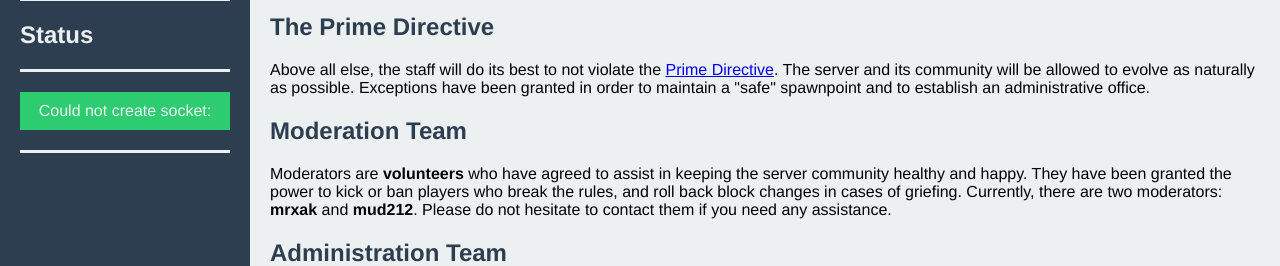
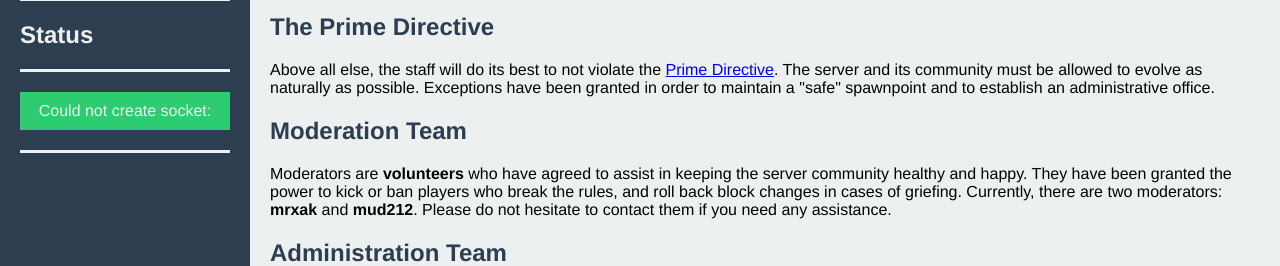
Before and after one commit to prophile/minecraft.nfreader.net, a PHP site: page / in a window 1280 px wide. Shown: the part 523-789 px from the top of the page. Run offline with PHP 8.4, Linux system fonts and the light colour scheme; data that the repository does not hold is empty; some libraries are stand-ins or nearby versions.

Commit message:
Emphasise the importance of the PD
A substitution of 'must' for 'will' adds this emphasis.

```diff
--- a/index.php
+++ b/index.php
@@ -30,7 +30,7 @@
           <h1>The Prime Directive</h1>
   </div>
 
-  <p>Above all else, the staff will do its best to not violate the <a href="http://en.wikipedia.org/wiki/Prime_Directive">Prime Directive</a>. The server and its community will be allowed to evolve as naturally as possible. Exceptions have been granted in order to maintain a "safe" spawnpoint and to establish an administrative office.</p>
+  <p>Above all else, the staff will do its best to not violate the <a href="http://en.wikipedia.org/wiki/Prime_Directive">Prime Directive</a>. The server and its community must be allowed to evolve as naturally as possible. Exceptions have been granted in order to maintain a "safe" spawnpoint and to establish an administrative office.</p>
 
     <div class="section-header" id="moderators">
           <h1>Moderation Team</h1>
```
